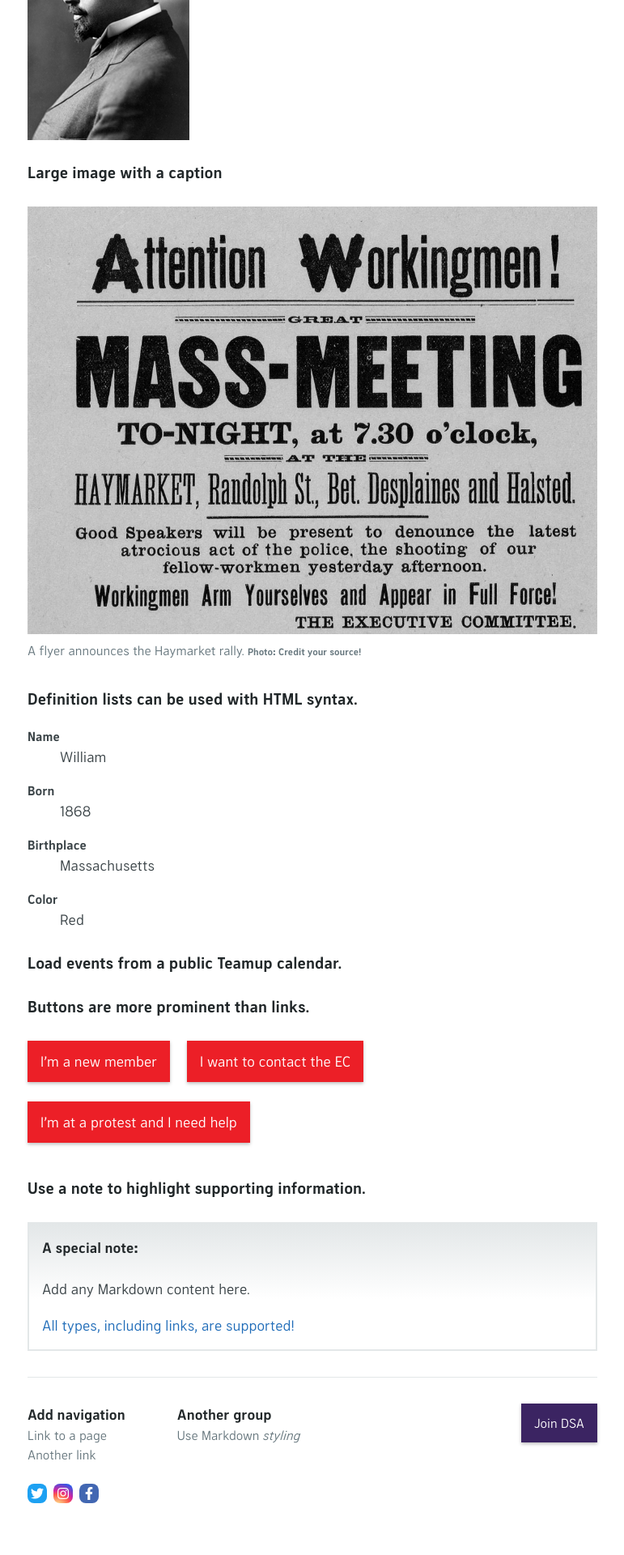
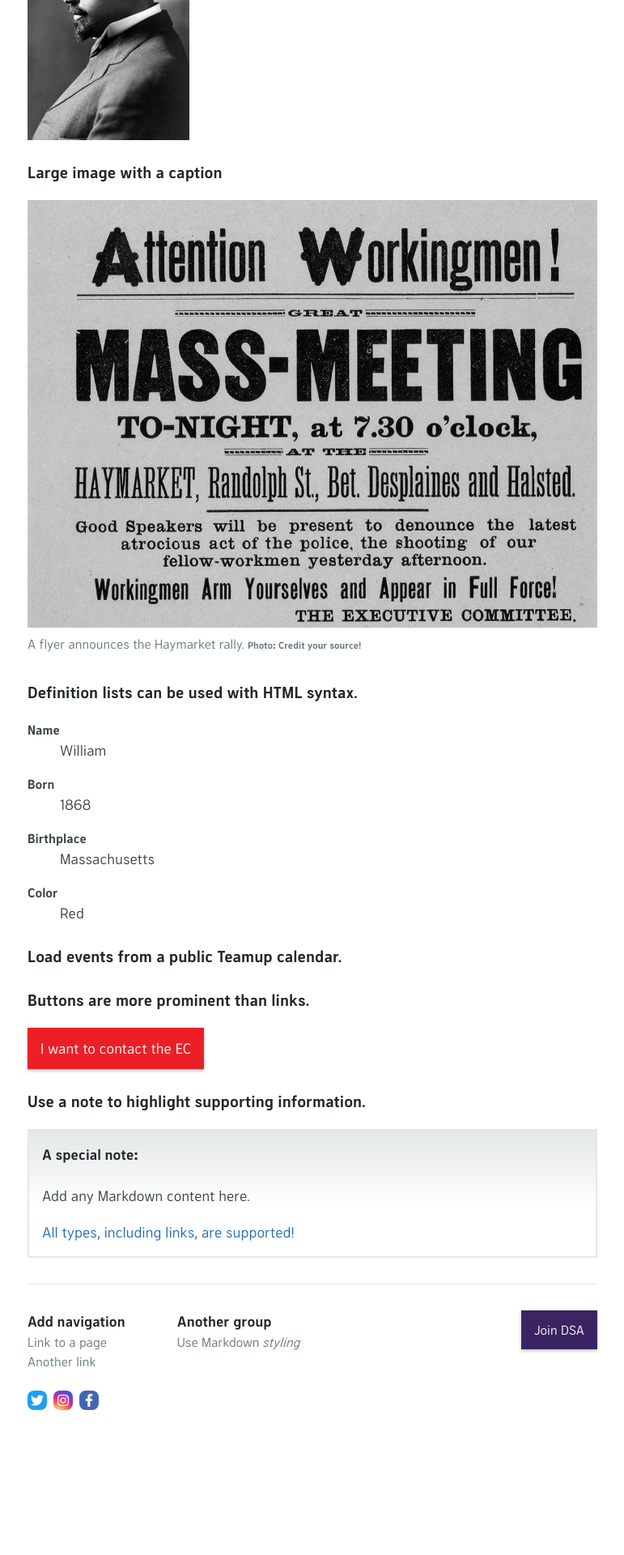
Before and after one commit to ChicagoDSA/haymarket, a Jekyll site: the page built from _homepage/en/index.md, in a window 1280 px wide. Shown: the part 3245-5165 px from the top of the page at 81% size, without its empty margins (254-1025 px from the left). Built offline with Jekyll 4.4.1, drawn with Linux system fonts in a browser that asks for light colours; nearby versions of some CDN libraries; some web fonts are replaced; our own code applies the rules of GitHub Pages for plain Markdown files; library files that are not in the unit come from our copies; the repository's description, which GitHub fills in, is left out; after the commit the page ends 5050 px from its top, so only the background shows below that.

Commit message:
more spacing fixes

```diff
--- a/_homepage/en/index.md
+++ b/_homepage/en/index.md
@@ -110,9 +110,7 @@
 
 ### Buttons are more prominent than links.
 
-{% include comp-button.html text="I'm a new member" link="another-page" %}
 {% include comp-button.html text="I want to contact the EC" link="another-page" %}
-{% include comp-button.html text="I'm at a protest and I need help" link="another-page" %}
 
 ### Use a note to highlight supporting information.
 
--- a/_sass/jekyll-theme-haymarket.scss
+++ b/_sass/jekyll-theme-haymarket.scss
@@ -124,11 +124,6 @@
 }
 
 .btn,
-.btn-container {
-	display: inline-block;
-}
-
-.btn,
 .column-fix {
 	box-shadow: 0 2px 4px rgba(0, 0, 0, .25);
 	transition: box-shadow .4s cubic-bezier(.25, .8, .25, 1);
@@ -148,15 +143,18 @@
 	color: $header-heading-color;
 }
 
+.btn-container,
+.note {
+	margin: .5rem 0 1rem 0;
+}
+
 .btn {
-	margin: .5rem 1rem 1rem 0;
+	display: inline-block;
 	background-color: $dsa-red;
 }
 
 .note {
-	display: inline-block;
 	width: 100%;
-	margin: .5rem 0 1rem 0;
 	padding: 1rem;
 	border: 2px solid $border-color;
 	background-image: linear-gradient(-180deg, $border-color, $white 60%);
@@ -400,7 +398,6 @@
 }
 
 .full-width-image-container {
-	display: inline-block;
 	margin: 0;
 
 	.full-width-image {
@@ -779,11 +776,10 @@
 
 		.btn-container {
 			float: right;
+			margin: 0;
 		}
 
 		.btn {
-			margin-top: 0;
-			margin-right: 0;
 			background-color: $dsa-purple;
 		}
 	}
```
Also changed, not shown: _homepage/es/index.md (+0 -2 lines).
